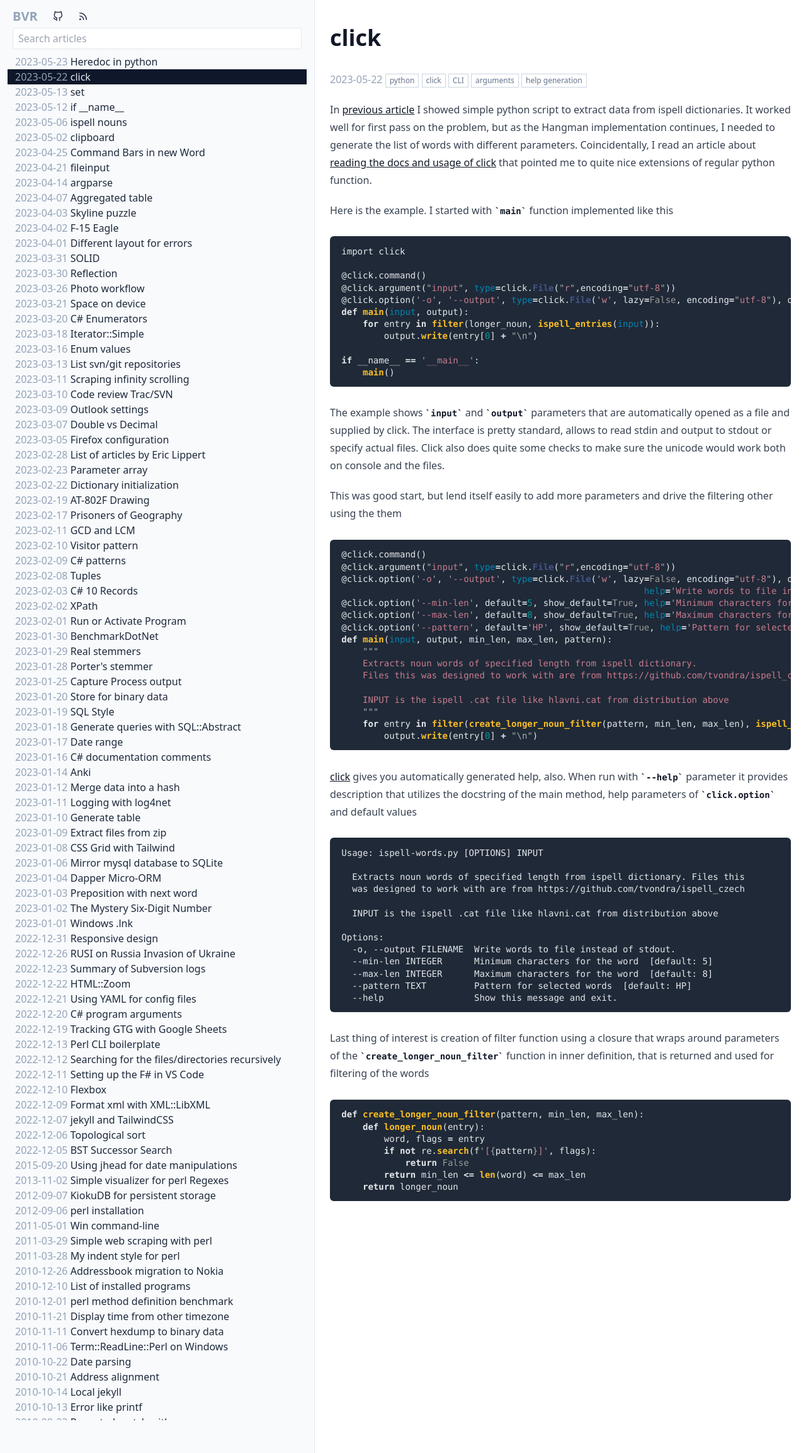
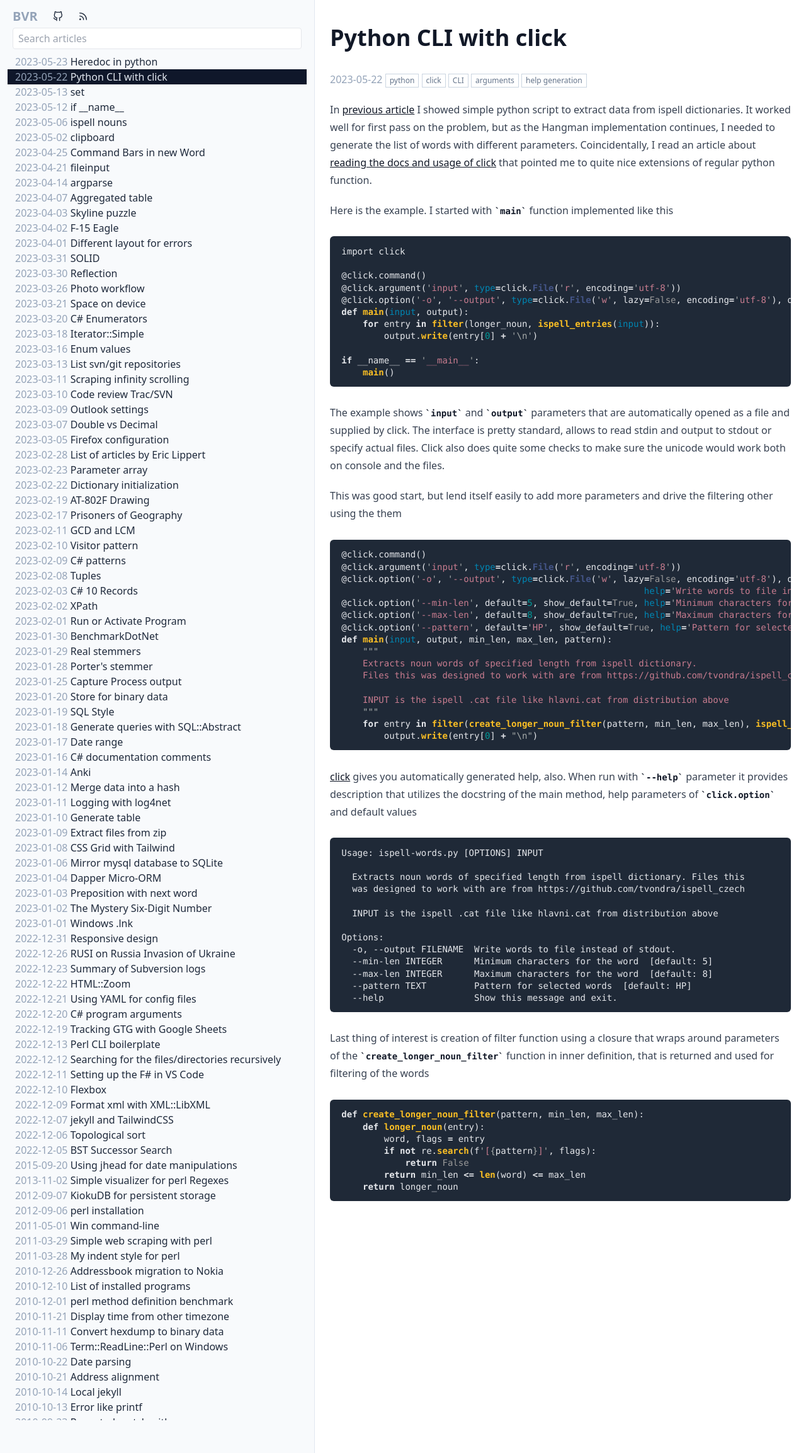
Before and after one commit to bvr/bvr.github.io, a Jekyll site: the page built from _posts/2023-05-22-click.md, in a window 1280 px wide. Shown: the whole page at 63% size. Built offline with Jekyll 4.4.1, drawn with Linux system fonts in a browser that asks for light colours.

Commit message:
updated title and some consistency fixes

````diff
--- a/_posts/2023-05-22-click.md
+++ b/_posts/2023-05-22-click.md
@@ -1,6 +1,6 @@
 ---
 layout: post
-title: click
+title: Python CLI with click
 published: yes
 tags:
   - python
@@ -17,11 +17,11 @@ Here is the example. I started with `main` function implemented like this
 import click
 
 @click.command()
-@click.argument("input", type=click.File("r",encoding="utf-8"))
-@click.option('-o', '--output', type=click.File('w', lazy=False, encoding="utf-8"), default='-', help='Write to file instead of stdout.')
+@click.argument('input', type=click.File('r', encoding='utf-8'))
+@click.option('-o', '--output', type=click.File('w', lazy=False, encoding='utf-8'), default='-', help='Write to file instead of stdout.')
 def main(input, output):
     for entry in filter(longer_noun, ispell_entries(input)):
-        output.write(entry[0] + "\n")
+        output.write(entry[0] + '\n')
 
 if __name__ == '__main__':
     main()
@@ -33,8 +33,8 @@ This was good start, but lend itself easily to add more parameters and drive the
 
 ```python
 @click.command()
-@click.argument("input", type=click.File("r",encoding="utf-8"))
-@click.option('-o', '--output', type=click.File('w', lazy=False, encoding="utf-8"), default='-',
+@click.argument('input', type=click.File('r', encoding='utf-8'))
+@click.option('-o', '--output', type=click.File('w', lazy=False, encoding='utf-8'), default='-',
                                                          help='Write words to file instead of stdout.')
 @click.option('--min-len', default=5, show_default=True, help='Minimum characters for the word')
 @click.option('--max-len', default=8, show_default=True, help='Maximum characters for the word')
````
